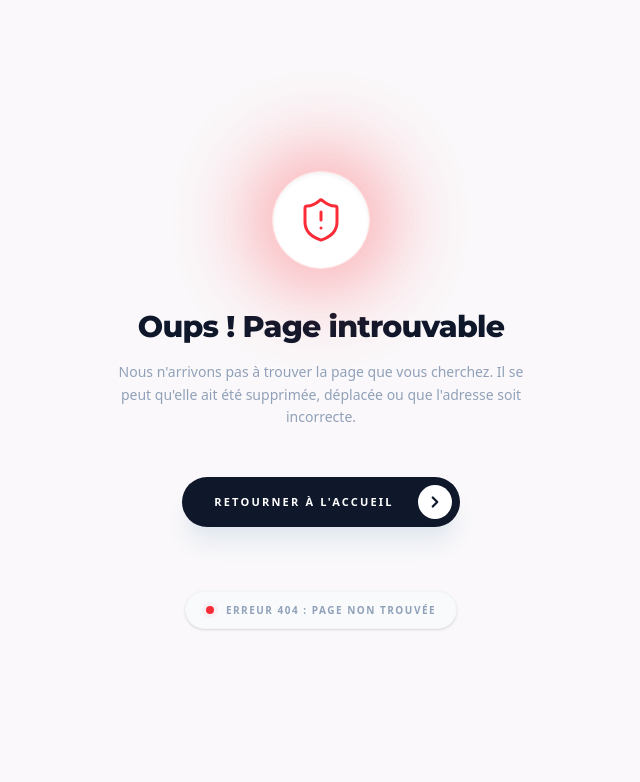
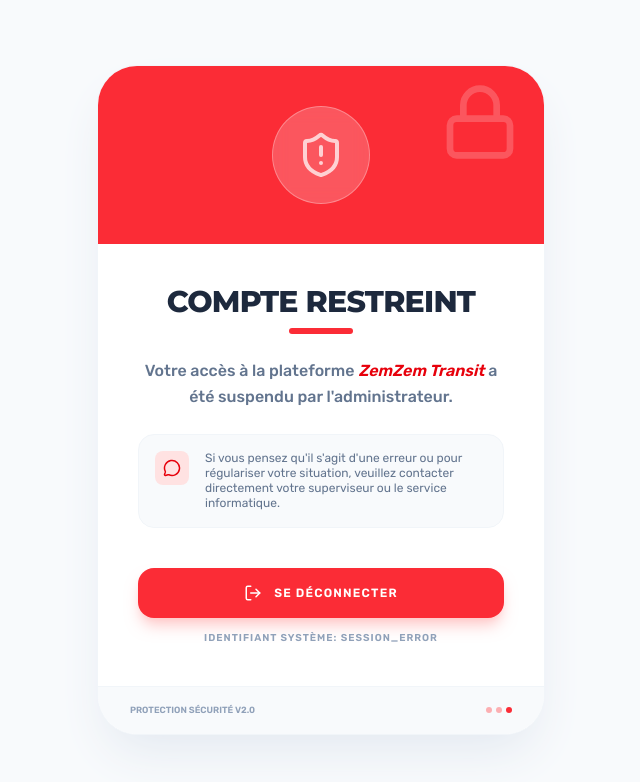
Before and after one commit to FranckAboudjo/zemzemTransiteV1_Frontend, a React (Vite) app: page /restrictions in a window 1280 px wide. Shown: the top 782 px of the page, without its empty margins (319-959 px from the left). Built offline with nearby package versions, Linux system fonts and the light colour scheme; what @react-pdf/renderer would draw is missing.

Commit message:
last update

```diff
--- a/src/App.jsx
+++ b/src/App.jsx
@@ -15,6 +15,7 @@
 // --- PAGES ---
 // Authentification
 import Login from "./pages/auth/Login";
+import Restricted from "./pages/Restricted";
 
 // Dashboard & Profil
 import Dashboard from "./pages/dashboard/Dashboard";
@@ -60,6 +61,7 @@
               </PublicRoute>
             }
           />
+          <Route path="/restrictions" element={<Restricted />} />
           {/* Redirection automatique vers le dashboard si l'utilisateur arrive sur la racine */}
           <Route path="/" element={<Navigate to="/dashboard" replace />} />
           {/* ==========================================================
@@ -121,7 +123,7 @@
           {/* ==========================================================
               3. GESTION DES ERREURS
               ========================================================== */}
-          <Route path="*" element={<NotFound />} />
+          <Route path="*" element={<Restricted />} />
         </Routes>
       </Router>
     </AuthProvider>
--- /dev/null
+++ b/src/pages/Restricted.jsx
@@ -0,0 +1,91 @@
+import React from "react";
+import { ShieldAlert, LogOut, MessageCircle, Lock } from "lucide-react";
+import { useNavigate } from "react-router-dom";
+
+const Restricted = () => {
+  const navigate = useNavigate();
+
+  const handleLogout = () => {
+    localStorage.clear();
+    navigate("/login");
+  };
+
+  return (
+    <div className="min-h-screen bg-slate-50 flex items-center justify-center p-4">
+      <div className="max-w-md w-full bg-white rounded-[2.5rem] shadow-2xl shadow-slate-200 overflow-hidden border border-slate-100">
+        {/* Header avec Icone */}
+        <div className="bg-red-500 p-10 flex justify-center relative">
+          <div className="absolute top-4 right-6 opacity-20">
+            <Lock size={80} className="text-white" />
+          </div>
+          <div className="bg-white/20 p-6 rounded-full backdrop-blur-sm border border-white/30">
+            <ShieldAlert size={48} className="text-white animate-pulse" />
+          </div>
+        </div>
+
+        {/* Corps du message */}
+        <div className="p-8 md:p-10 text-center space-y-6">
+          <div className="space-y-2">
+            <h1 className="text-2xl md:text-3xl font-black text-slate-800 uppercase tracking-tight">
+              Compte Restreint
+            </h1>
+            <div className="h-1.5 w-16 bg-red-500 mx-auto rounded-full" />
+          </div>
+
+          <p className="text-slate-500 text-sm md:text-base leading-relaxed font-medium">
+            Votre accès à la plateforme{" "}
+            <span className="text-red-600 font-bold italic">
+              ZemZem Transit
+            </span>{" "}
+            a été suspendu par l'administrateur.
+          </p>
+
+          <div className="bg-slate-50 rounded-2xl p-4 border border-slate-100 flex items-start gap-4 text-left">
+            <div className="bg-red-100 p-2 rounded-lg shrink-0">
+              <MessageCircle size={18} className="text-red-600" />
+            </div>
+            <p className="text-[11px] md:text-xs text-slate-500 leading-tight">
+              Si vous pensez qu'il s'agit d'une erreur ou pour régulariser votre
+              situation, veuillez contacter directement votre superviseur ou le
+              service informatique.
+            </p>
+          </div>
+
+          {/* Actions */}
+          <div className="flex flex-col gap-3 pt-4">
+            <button
+              onClick={handleLogout}
+              className="group w-full py-4 bg-red-500 hover:bg-red-600 text-white rounded-2xl font-black text-xs uppercase tracking-widest transition-all flex items-center justify-center gap-3 shadow-lg shadow-red-200"
+            >
+              <LogOut
+                size={18}
+                className="group-hover:-translate-x-1 transition-transform"
+              />
+              Se déconnecter
+            </button>
+
+            <p className="text-[10px] text-slate-400 font-bold uppercase tracking-widest">
+              Identifiant Système:{" "}
+              {JSON.parse(localStorage.getItem("_appTransit_user"))?.username ||
+                "Session_Error"}
+            </p>
+          </div>
+        </div>
+
+        {/* Footer */}
+        <div className="bg-slate-50 border-t border-slate-100 py-4 px-8 flex justify-between items-center">
+          <span className="text-[9px] font-black text-slate-400 uppercase">
+            Protection Sécurité V2.0
+          </span>
+          <div className="flex gap-1">
+            <div className="size-1.5 rounded-full bg-red-400 opacity-50" />
+            <div className="size-1.5 rounded-full bg-red-400 opacity-50" />
+            <div className="size-1.5 rounded-full bg-red-500" />
+          </div>
+        </div>
+      </div>
+    </div>
+  );
+};
+
+export default Restricted;
--- a/src/pages/auth/Login.jsx
+++ b/src/pages/auth/Login.jsx
@@ -45,7 +45,7 @@
     );
   };
 
-  // --- LOGIQUE DE CONNEXION SIMPLIFIÉE ---
+  // --- LOGIQUE DE CONNEXION AVEC VÉRIFICATION DE RESTRICTION ---
   const handleSubmit = async (e) => {
     e.preventDefault();
     if (!isFormValid()) return;
@@ -54,21 +54,23 @@
     setError("");
 
     try {
-      // 1. Tentative de connexion
       const loginRes = await API.post(API_PATHS.AUTH.LOGIN, formData);
 
       if (loginRes.data.success) {
-        const userData = loginRes.data.data;
+        const userData = loginRes.data.data; // 1. Vérification immédiate de la restriction
 
-        // 2. Mise à jour du contexte Auth
+        if (userData.restriction === true) {
+          setSuccess("Vérification du compte...");
+          setTimeout(() => {
+            navigate("/restrictions"); // Redirection vers votre page de blocage
+          }, 800);
+          return; // On stoppe l'exécution ici
+        } // 2. Si pas de restriction, on continue normalement
+
         login(userData);
-
         setSuccess("Authentification réussie...");
 
-        // 3. Redirection conditionnelle
         setTimeout(() => {
-          // Si le rôle est exactement "agent", on envoie vers /profile
-          // Sinon (admin ou autre), on envoie vers /dashboard
           if (userData.role === "agent" || userData.role === "superviseur") {
             navigate("/profile");
           } else {
```
Also changed, not shown: src/pages/transactions/RetraitClientForm.jsx (+63 -50 lines).
